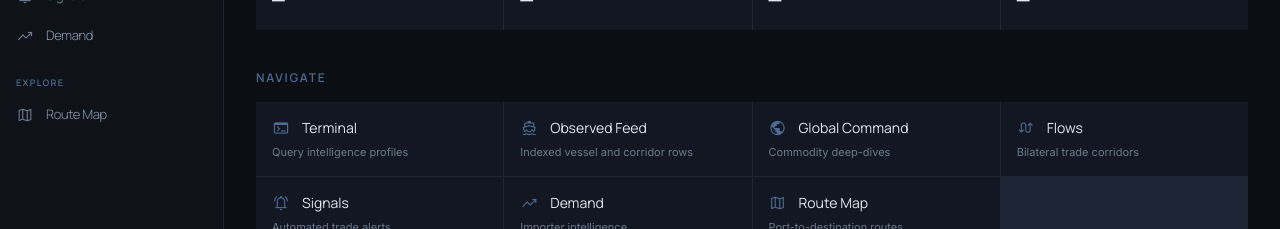
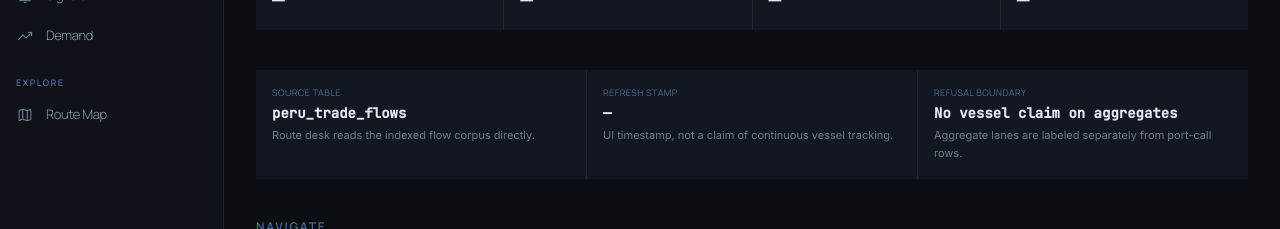
Before and after one commit to lelandsequel/portgraph-peru, a Next.js app: page / in a window 1280 px wide. Shown: the part 400-629 px from the top of the page. Built offline with nearby package versions, Linux system fonts and the light colour scheme; no server answers.

Commit message:
feat: add nautilus route receipts

```diff
--- a/src/app/api/routes/route.ts
+++ b/src/app/api/routes/route.ts
@@ -50,20 +50,35 @@ export async function GET() {
     }
 
     const routes = Object.values(routeMap)
-      .map(r => ({
+      .map(r => {
+        const averageConfidence =
+          r.confidence_scores.reduce((a, b) => a + b, 0) / r.confidence_scores.length;
+        return {
         destination: r.destination,
         origin: r.origin,
         shipment_count: r.shipment_count,
         total_weight_kg: r.total_weight_kg,
         commodities: Array.from(r.commodities),
-        confidence_tier: computeConfidenceTier(
-          r.confidence_scores.reduce((a, b) => a + b, 0) / r.confidence_scores.length
-        ),
+        confidence_score: averageConfidence,
+        confidence_tier: computeConfidenceTier(averageConfidence),
         port: r.port,
-      }))
+        source_basis: r.port === 'GLOBAL' ? 'Aggregate trade lane' : 'Port-call lane',
+        refusal_boundary: r.port === 'GLOBAL'
+          ? 'No vessel-level assertion for aggregate lanes'
+          : 'No causality or counterparty claim beyond indexed rows',
+        };
+      })
       .sort((a, b) => b.shipment_count - a.shipment_count);
 
-    return NextResponse.json({ routes });
+    return NextResponse.json({
+      routes,
+      meta: {
+        source_table: 'peru_trade_flows',
+        generated_at: new Date().toISOString(),
+        route_count: routes.length,
+        row_count: flows?.length || 0,
+      },
+    });
   } catch {
     return NextResponse.json({ error: 'Internal server error' }, { status: 500 });
   }
--- a/src/app/page.tsx
+++ b/src/app/page.tsx
@@ -14,8 +14,18 @@ interface RouteSummary {
   shipment_count: number;
   total_weight_kg: number;
   commodities: string[];
+  confidence_score: number;
   confidence_tier: string;
   port: string;
+  source_basis: string;
+  refusal_boundary: string;
+}
+
+interface RouteMeta {
+  source_table: string;
+  generated_at: string;
+  route_count: number;
+  row_count: number;
 }
 
 const NAV_SECTIONS = [
@@ -55,6 +65,7 @@ function iconForCommodity(commodity: string): string {
 export default function LandingPage() {
   const [stats, setStats] = useState<GlobalStats | null>(null);
   const [routes, setRoutes] = useState<RouteSummary[]>([]);
+  const [routeMeta, setRouteMeta] = useState<RouteMeta | null>(null);
 
   useEffect(() => {
     Promise.all([
@@ -64,6 +75,7 @@ export default function LandingPage() {
       .then(([globalData, routeData]) => {
         if (globalData) setStats(globalData);
         if (routeData?.routes) setRoutes(routeData.routes);
+        if (routeData?.meta) setRouteMeta(routeData.meta);
       })
       .catch(() => {});
   }, []);
@@ -96,6 +108,12 @@ export default function LandingPage() {
         <StatCell label="Commodities" value={commodityCount > 0 ? String(commodityCount) : '—'} />
         <StatCell label="Observed Rows" value={totalFlows > 0 ? totalFlows.toLocaleString() : '—'} />
         <StatCell label="Total Value" value={totalValue > 0 ? formatValue(totalValue) : '—'} />
+      </div>
+
+      <div className="grid grid-cols-1 sm:grid-cols-3 gap-px bg-[#1e2535] mb-10">
+        <ReceiptCell label="Source Table" value={routeMeta?.source_table || 'peru_trade_flows'} detail="Route desk reads the indexed flow corpus directly." />
+        <ReceiptCell label="Refresh Stamp" value={routeMeta?.generated_at ? new Date(routeMeta.generated_at).toLocaleString() : '—'} detail="UI timestamp, not a claim of continuous vessel tracking." />
+        <ReceiptCell label="Refusal Boundary" value="No vessel claim on aggregates" detail="Aggregate lanes are labeled separately from port-call rows." />
       </div>
 
       {/* Quick navigation */}
@@ -134,12 +152,14 @@ export default function LandingPage() {
                 <th className="text-center px-4 py-2.5 text-[9px] text-[#6b7a8d] uppercase tracking-wider font-medium" style={{ fontFamily: 'Manrope' }}></th>
                 <th className="text-left px-4 py-2.5 text-[9px] text-[#6b7a8d] uppercase tracking-wider font-medium" style={{ fontFamily: 'Manrope' }}>Destination</th>
                 <th className="text-right px-4 py-2.5 text-[9px] text-[#6b7a8d] uppercase tracking-wider font-medium" style={{ fontFamily: 'Manrope' }}>Volume</th>
+                <th className="text-left px-4 py-2.5 text-[9px] text-[#6b7a8d] uppercase tracking-wider font-medium" style={{ fontFamily: 'Manrope' }}>Basis</th>
+                <th className="text-right px-4 py-2.5 text-[9px] text-[#6b7a8d] uppercase tracking-wider font-medium" style={{ fontFamily: 'Manrope' }}>Tier</th>
               </tr>
             </thead>
             <tbody>
               {observedLanes.length === 0 ? (
                 <tr>
-                  <td colSpan={5} className="px-4 py-8 text-center text-xs text-[#6b7a8d]">
+                  <td colSpan={7} className="px-4 py-8 text-center text-xs text-[#6b7a8d]">
                     No observed corridors loaded yet.
                   </td>
                 </tr>
@@ -157,6 +177,12 @@ export default function LandingPage() {
                     <td className="px-4 py-2.5 text-center text-[#4C6A92] text-xs">→</td>
                     <td className="px-4 py-2.5 text-xs text-[#C6A86B]" style={{ fontFamily: 'JetBrains Mono, monospace' }}>{c.destination}</td>
                     <td className="px-4 py-2.5 text-xs text-right text-[#8a9bb0]" style={{ fontFamily: 'JetBrains Mono, monospace' }}>{formatWeight(c.total_weight_kg)}</td>
+                    <td className="px-4 py-2.5 text-[10px] text-[#6b7a8d]" style={{ fontFamily: 'Manrope' }}>{c.source_basis}</td>
+                    <td className="px-4 py-2.5 text-[10px] text-right" style={{ fontFamily: 'JetBrains Mono, monospace' }}>
+                      <span className={c.confidence_tier === 'HIGH' ? 'text-emerald-400' : c.confidence_tier === 'MEDIUM' ? 'text-amber-400' : 'text-red-400'}>
+                        {c.confidence_tier}
+                      </span>
+                    </td>
                   </tr>
                 );
               })}
@@ -186,3 +212,13 @@ function StatCell({ label, value }: { label: string; value: string }) {
     </div>
   );
 }
+
+function ReceiptCell({ label, value, detail }: { label: string; value: string; detail: string }) {
+  return (
+    <div className="bg-[#121722] p-4">
+      <p className="text-[9px] text-[#4C6A92] uppercase tracking-wider mb-1" style={{ fontFamily: 'Manrope' }}>{label}</p>
+      <p className="text-sm font-semibold text-[#e0e6ed] truncate" style={{ fontFamily: 'JetBrains Mono, monospace' }}>{value}</p>
+      <p className="text-[11px] text-[#6b7a8d] mt-1 leading-relaxed">{detail}</p>
+    </div>
+  );
+}
--- a/src/lib/alerts/alertEngine.ts
+++ b/src/lib/alerts/alertEngine.ts
@@ -116,7 +116,7 @@ function seedAlerts(flows: Record<string, unknown>[]): TradeAlert[] {
         id: `seed-rc-${i}`,
         type: 'route_confirmed',
         title: `${vessel} corridor observed: ${origin} → ${destination}`,
-        description: `${commodity} movement tied to ${port}; confidence is source-bound, not a live AIS claim.`,
+        description: `${commodity} movement tied to ${port}; confidence is source-bound, not a vessel-tracking claim.`,
         severity,
         confidence,
         timestamp: now - i * 4 * 60000,
```
